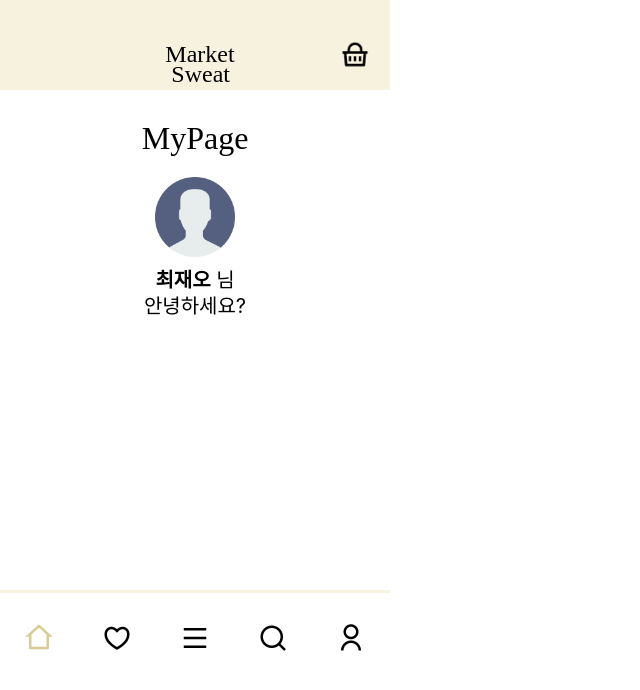
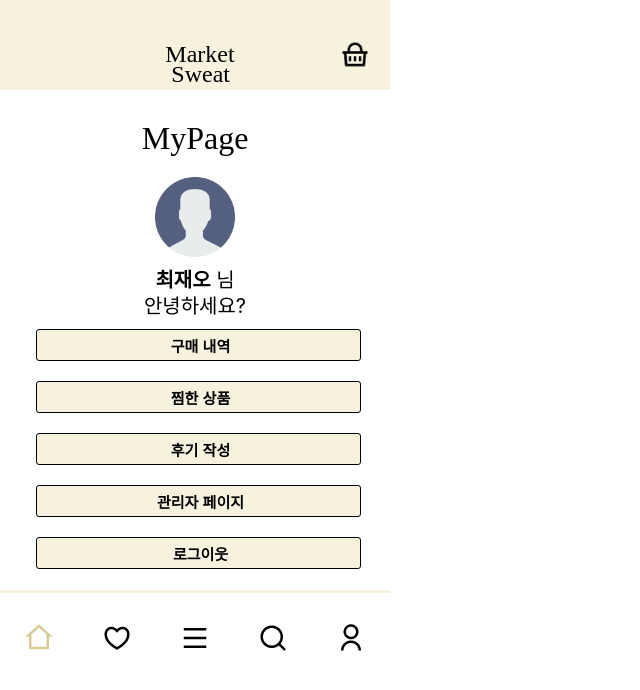
Before and after one commit to jaeochoii/MarketSweat, a React (Create React App) app: page /MyPage in a window 1280 px wide. Shown: the top 690 px of the page, without its empty margins (0-640 px from the left). Built offline with nearby package versions, Linux system fonts and the light colour scheme; a web font is replaced by a local one.

Commit message:
feat.MyPage 기능 구현

```diff
--- a/src/component/Page/MyPage.jsx
+++ b/src/component/Page/MyPage.jsx
@@ -3,6 +3,8 @@ import styled from "styled-components";
 import Profile from "../../assets/profile.png";
 import Header from "../../uiPage/Header";
 import Footer from "../../uiPage/Footer";
+import { useNavigate } from "react-router-dom";
+import LogInPage from "./LogInPage";
 
 const BodyContent = styled.div`
   width: 390px;
@@ -39,7 +41,25 @@ const UserText = styled.div`
   text-align: center;
 `;
 
+const LoginBut = styled.button`
+  width: 325px;
+  height: 32px;
+  border: 1px solid black;
+  background-color: #f6f2dd;
+  border-radius: 3px;
+  font-size: 15px;
+  font-weight: 700;
+  padding-left: 10px;
+  margin-top: 20px;
+  margin-left: 36px;
+`;
+
 const MyPage = () => {
+  const navigate = useNavigate();
+
+  const onClickLogOut = () => {
+    navigate("/LogInPage");
+  };
   return (
     <>
       <Header />
@@ -50,6 +70,11 @@ const MyPage = () => {
           <span style={{ fontWeight: 700 }}>최재오</span>&nbsp;님
         </UserText>
         <UserText>안녕하세요?</UserText>
+        <LoginBut>구매 내역</LoginBut>
+        <LoginBut>찜한 상품</LoginBut>
+        <LoginBut>후기 작성</LoginBut>
+        <LoginBut>관리자 페이지</LoginBut>
+        <LoginBut onClick={onClickLogOut}>로그이웃</LoginBut>
       </BodyContent>
       <Footer />
     </>
```
